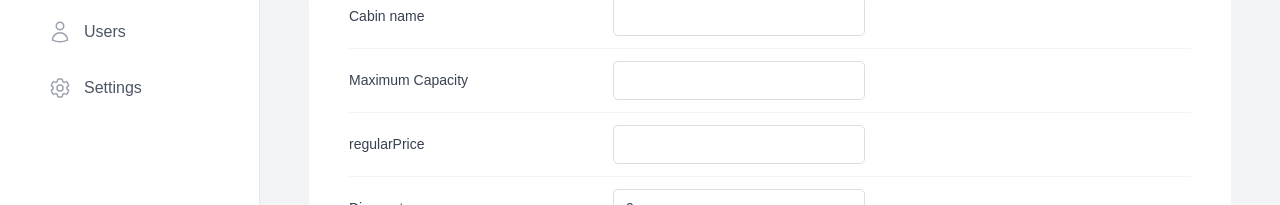
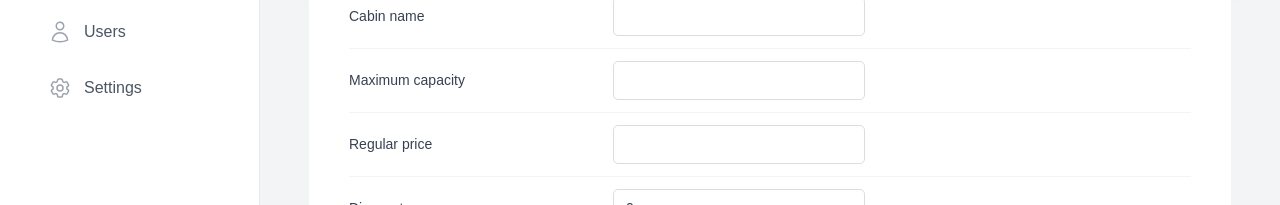
Before and after one commit to mahdi-mey/The_Wild_Oasis, a React app: page /cabins in a window 1280 px wide. Both pictures are taken after a click on the button "Add new cabin". Shown: the part 327-532 px from the top of the page. Built offline with nearby package versions, Linux system fonts and the light colour scheme; no server answers; the database is empty; the HTML template or start-up script is replaced by a standard one.

Commit message:
try to refactor code generally

```diff
--- a/src/features/cabins/CreateCabinForm.jsx
+++ b/src/features/cabins/CreateCabinForm.jsx
@@ -1,48 +1,57 @@
-import Input from "../../ui/Input"
-import Form from "../../ui/Form"
-import Button from "../../ui/Button"
-import FileInput from "../../ui/FileInput"
-import Textarea from "../../ui/Textarea"
+import { useForm } from "react-hook-form"
 
-import { useForm } from "react-hook-form"
-import FormRow from "../../ui/FormRow"
+import Input     from  "../../ui/Input"
+import Form      from  "../../ui/Form"
+import Button    from  "../../ui/Button"
+import FileInput from  "../../ui/FileInput"
+import Textarea  from  "../../ui/Textarea"
+import FormRow   from  "../../ui/FormRow"
+
 import { useCreateCabin } from "./useCreateCabin"
 import { useEditCabin } from "./useEditCabin"
 
-
-function CreateCabinForm({cabinToEdit = {}}) {
-  const {id: editId, ...editValues} = cabinToEdit
-  const isEditSesseion = Boolean(editId)
-  const { register, handleSubmit, reset, getValues, formState } = useForm(
-    {defaultValues: isEditSesseion ? editValues  : ''}
-  )
-  const { errors } = formState
-  console.log(errors)
-
-  const {isCreating, createCabin} = useCreateCabin()
-
-  const {isEditing, editCabin} = useEditCabin()
-
+function CreateCabinForm({ cabinToEdit = {} }) {
+  const { isCreating, createCabin } = useCreateCabin()
+  const { isEditing, editCabin } = useEditCabin()
   const isWorking = isCreating || isEditing
 
-  function handleFromSubmit(data) {
-    const image = typeof data.image === 'string' ? data.image : data.image[0]
+  const { id: editId, ...editValues } = cabinToEdit
+  const isEditSession = Boolean(editId)
 
-    if (isEditSesseion) editCabin({
-      newCabinData: { ...data, image }, id: editId})
-    else createCabin({
-      ...data, image: image
-    }, {
-        onSuccess: () => reset()
-      })
+  const { register, handleSubmit, reset, getValues, formState } = useForm({
+    defaultValues: isEditSession ? editValues : {},
+  })
+  const { errors } = formState
+
+  function onSubmit(data) {
+    const image = typeof data.image === "string" ? data.image : data.image[0]
+
+    if (isEditSession)
+      editCabin(
+        { newCabinData: { ...data, image }, id: editId },
+        {
+          onSuccess: (data) => {
+            reset()
+          },
+        }
+      )
+    else
+      createCabin(
+        { ...data, image: image },
+        {
+          onSuccess: (data) => {
+            reset()
+          },
+        }
+      )
   }
 
-  function handleFormError(errors) {
-    console.log(errors)
+  function onError(errors) {
+    console.log(errors);
   }
 
   return (
-    <Form onSubmit={handleSubmit(handleFromSubmit, handleFormError)}>
+    <Form onSubmit={handleSubmit(onSubmit, onError)}>
       <FormRow label="Cabin name" error={errors?.name?.message}>
         <Input
           type="text"
@@ -54,26 +63,32 @@ function CreateCabinForm({cabinToEdit = {}}) {
         />
       </FormRow>
 
-      <FormRow label="Maximum Capacity" error={errors?.maxCapacity?.message}>
+      <FormRow label="Maximum capacity" error={errors?.maxCapacity?.message}>
         <Input
           type="number"
           id="maxCapacity"
           disabled={isWorking}
           {...register("maxCapacity", {
             required: "This field is required",
-            min: { value: 1, message: "Capacity must be greater than 1" },
+            min: {
+              value: 1,
+              message: "Capacity should be at least 1",
+            },
           })}
         />
       </FormRow>
 
-      <FormRow label="regularPrice" error={errors?.regularPrice?.message}>
+      <FormRow label="Regular price" error={errors?.regularPrice?.message}>
         <Input
           type="number"
           id="regularPrice"
           disabled={isWorking}
           {...register("regularPrice", {
             required: "This field is required",
-            min: { value: 1, message: "Price must be greater than 1" },
+            min: {
+              value: 1,
+              message: "Capacity should be at least 1",
+            },
           })}
         />
       </FormRow>
@@ -82,13 +97,13 @@ function CreateCabinForm({cabinToEdit = {}}) {
         <Input
           type="number"
           id="discount"
+          disabled={isWorking}
           defaultValue={0}
-          disabled={isWorking}
           {...register("discount", {
             required: "This field is required",
-            validate: (currentValue) =>
-              currentValue <= getValues().regularPrice ||
-              "Discount should be less than the regular price",
+            validate: (value) =>
+              value <= getValues().regularPrice ||
+              "Discount should be less than regular price",
           })}
         />
       </FormRow>
@@ -98,11 +113,12 @@ function CreateCabinForm({cabinToEdit = {}}) {
         error={errors?.description?.message}
       >
         <Textarea
-          type="number"
           id="description"
+          defaultValue=""
           disabled={isWorking}
-          defaultValue=""
-          {...register("description", { required: "This field is required" })}
+          {...register("description", {
+            required: "This field is required",
+          })}
         />
       </FormRow>
 
@@ -110,7 +126,9 @@ function CreateCabinForm({cabinToEdit = {}}) {
         <FileInput
           id="image"
           accept="image/*"
-          {...register("image", { required: isEditSesseion ? false : "This field is required" })}
+          {...register("image", {
+            required: isEditSession ? false : "This field is required",
+          })}
         />
       </FormRow>
 
@@ -119,7 +137,9 @@ function CreateCabinForm({cabinToEdit = {}}) {
         <Button variation="secondary" type="reset">
           Cancel
         </Button>
-        <Button disabled={isWorking}>{isEditSesseion ? "Edit Cabin" : 'Create new cabin'}</Button>
+        <Button disabled={isWorking}>
+          {isEditSession ? "Edit cabin" : "Create new cabin"}
+        </Button>
       </FormRow>
     </Form>
   )
--- a/src/features/cabins/useCreateCabin.js
+++ b/src/features/cabins/useCreateCabin.js
@@ -3,7 +3,6 @@ import { createEditCabin } from "../../services/apiCabins"
 import toast from "react-hot-toast"
 
 export function useCreateCabin() {
-
 
     const queryClient = useQueryClient()
 
@@ -16,5 +15,5 @@ export function useCreateCabin() {
         onError: (err) => toast.error(err.message),
     })
 
-    return {isCreating, createCabin}
+    return { isCreating, createCabin }
 }
```
